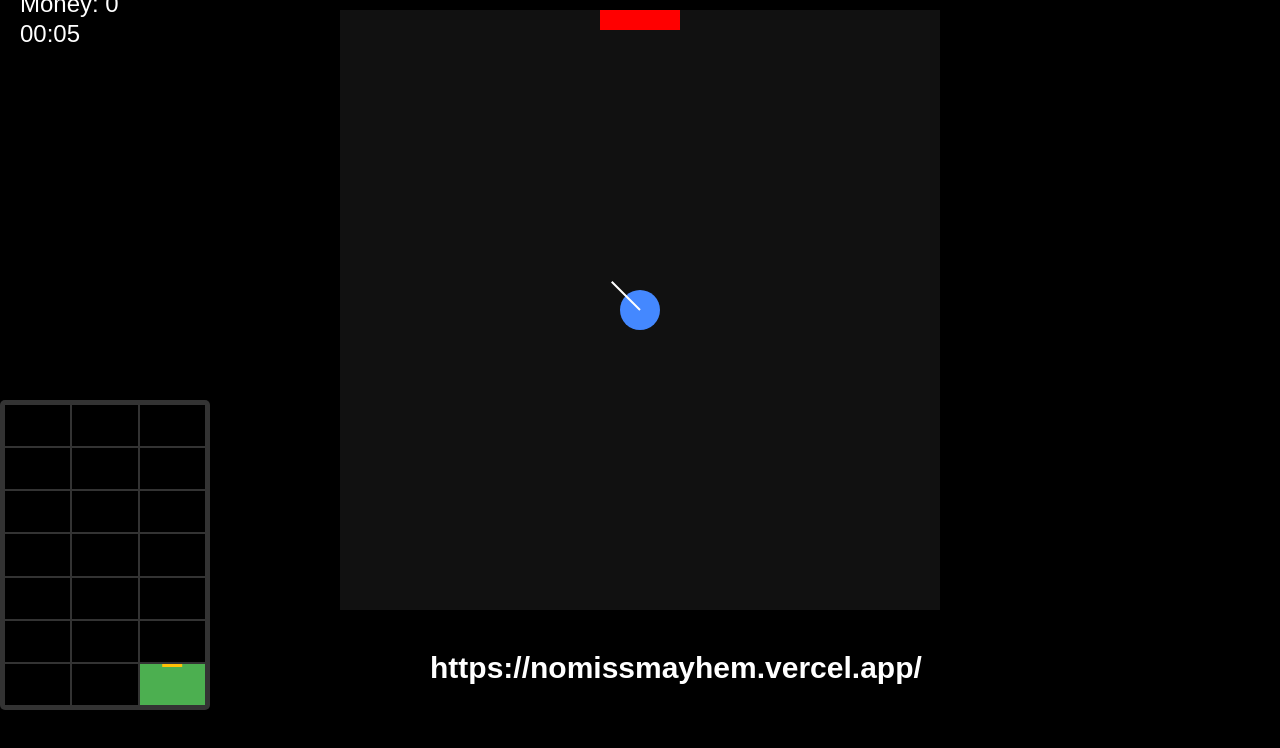
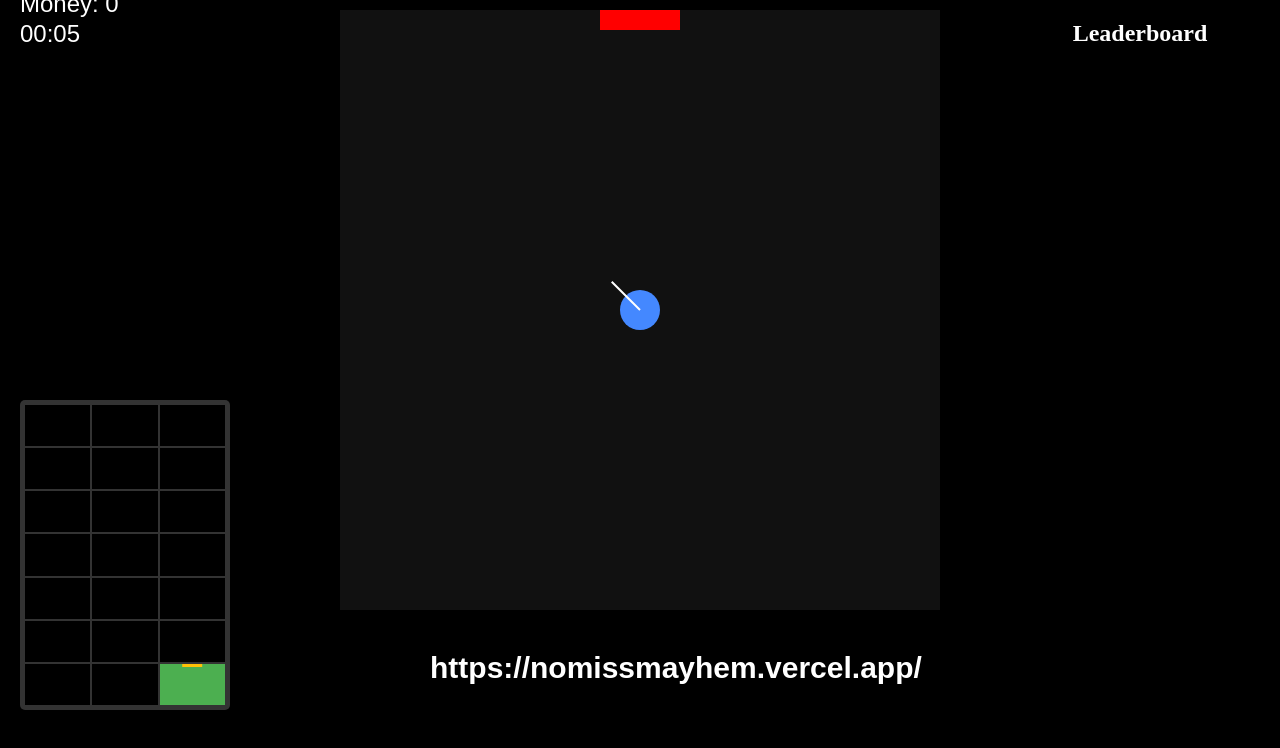
Before and after one commit to wylited/nomissmayhem, a website: page index.html in a window 1280 px wide. Shown: the part 90-838 px from the top of the page. Before the commit the page ends 800 px from the top, so only its background shows below. Drawn offline with Linux system fonts and the light colour scheme; no server answers.

Commit message:
working leaderboard

```diff
--- a/index.html
+++ b/index.html
@@ -4,16 +4,23 @@
     <link rel="stylesheet" href="styles/styles.css" onerror="console.error('Failed to load CSS')">
 </head>
 <body class="noselect">
+    <div id="game-container">
         <div id="fullscreen">
             <div id="score">Health: 80  </div>
             <div id="dash">Dash Ready!</div>
             <div id="money">Money: 0</div>
             <div id="timer"></div>
-        <div id = "map"></div>
-        <h2 id = "title">NO MISS MAYHEM</h2>
-        <h2 id = "link">https://nomissmayhem.vercel.app/</h2>
+            <div id="map"></div>
+            <h2 id="title">NO MISS MAYHEM</h2>
+            <h2 id="link">https://nomissmayhem.vercel.app/</h2>
             <canvas id="gameCanvas"></canvas>
             <canvas id="blurCanvas"></canvas>
+        </div>
+
+        <div id="leaderboard">
+            <h2>Leaderboard</h2>
+            <div id="leaderboard-entries"></div>
+        </div>
     </div>
 
     <script>
--- /dev/null
+++ b/public/js/leaderboard.js
@@ -0,0 +1,32 @@
+export class Leaderboard {
+    constructor() {
+        this.leaderboardElement = document.getElementById('leaderboard-entries');
+        this.updateInterval = 5000; // Update every 5 seconds
+        this.startUpdating();
+    }
+
+    async updateLeaderboard() {
+        try {
+            const response = await fetch('/api/leaderboard');
+            const leaderboardData = await response.json();
+
+            this.leaderboardElement.innerHTML = leaderboardData
+                .map((entry, index) => `
+                    <div class="leaderboard-entry">
+                        ${index + 1}. ${entry.name} - ${entry.score} coins (${entry.time})
+                    </div>
+                `)
+                .join('');
+        } catch (error) {
+            console.error('Error updating leaderboard:', error);
+        }
+    }
+
+    startUpdating() {
+        // Initial update
+        this.updateLeaderboard();
+
+        // Set up periodic updates
+        setInterval(() => this.updateLeaderboard(), this.updateInterval);
+    }
+}
--- a/public/js/main.js
+++ b/public/js/main.js
@@ -1,6 +1,8 @@
 // main.js
 import { Game } from './Game.js';
+import { Leaderboard } from './leaderboard.js';
 
 console.log("starting game");
 
 new Game();
+new Leaderboard();
--- a/public/styles/styles.css
+++ b/public/styles/styles.css
@@ -91,3 +91,34 @@ body {
     font-family: Arial, sans-serif;
     font-size: 30px;
 }
+
+#game-container {
+    display: flex;
+    justify-content: center;
+    align-items: flex-start;
+    gap: 20px;
+    padding: 20px;
+}
+
+#leaderboard {
+    background-color: rgba(0, 0, 0, 0.8);
+    padding: 20px;
+    border-radius: 10px;
+    color: white;
+    min-width: 200px;
+    margin-top: 50px;
+}
+
+#leaderboard h2 {
+    text-align: center;
+    margin-bottom: 15px;
+}
+
+.leaderboard-entry {
+    padding: 5px 0;
+    border-bottom: 1px solid rgba(255, 255, 255, 0.1);
+}
+
+.leaderboard-entry:last-child {
+    border-bottom: none;
+}
--- a/server.js
+++ b/server.js
@@ -8,7 +8,7 @@ const __dirname = dirname(__filename);
 
 const app = express();
 const PORT = process.env.PORT || 5000;
-
+app.use(express.json());
 // Serve static files from the public directory
 app.use(express.static(path.join(__dirname, 'public')));
 
```
Lines whose indentation alone changed are shown as unchanged.
